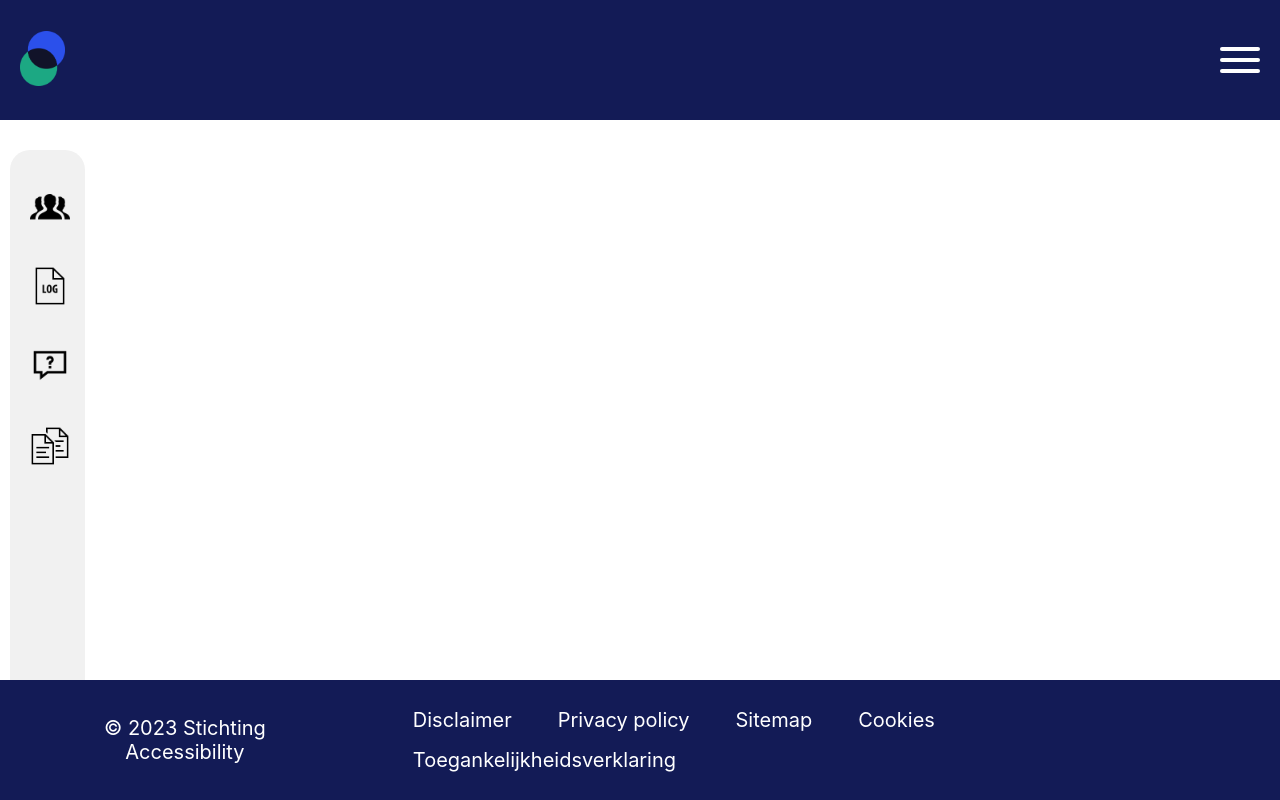
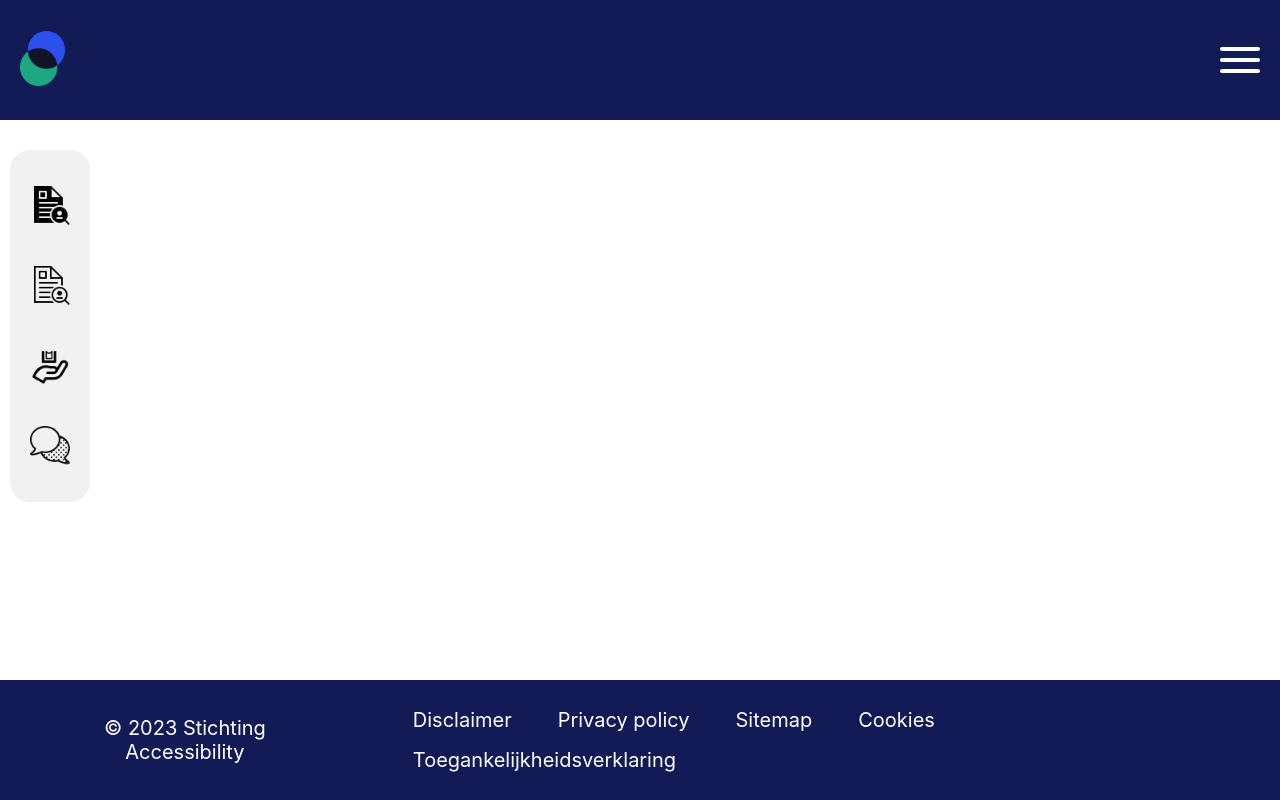
Before and after one commit to WPR-F/WPR-1-f, a React (Vite) app in the folder wprfReact/: page / in a window 1280 px wide. Built offline with nearby package versions, Linux system fonts and the light colour scheme.

Commit message:
Sidebar Final Touch

```diff
--- a/wprfReact/src/App.jsx
+++ b/wprfReact/src/App.jsx
@@ -8,7 +8,7 @@ function App() {
     <div className="App">
       <header className="App-header">
         <Navbar/>
-        <SidebarAdminPortal/>
+        <SidebarPanellidPortal/>
 
       </header>
       <footer><Footer/></footer>
--- a/wprfReact/src/Navbar.css
+++ b/wprfReact/src/Navbar.css
@@ -22,6 +22,9 @@
     opacity: 0;
     margin: 0;
     cursor: pointer;
+    &:checked .nav-buttons {
+      display: block;
+    }
     &:checked ~ .nav-buttons {
       transform: translateX(0);
     }
--- a/wprfReact/src/Sidebar.css
+++ b/wprfReact/src/Sidebar.css
@@ -1,15 +1,16 @@
 .sidebar-container {
   position: fixed;
-  overflow: auto;
+  overflow: hidden;
+  white-space: nowrap;
   top: 150px;
   border-radius: 20px;
   left: 10px;
-  height: 800px;
-  width: 75px;
+  height: auto;
+  width: 80px;
   display: flex;
   background-color: #f1f1f1;
   justify-content: space-between;
-  transition: width 1s;
+  transition: width 1s, height 2s;
   &:hover {
     width: 300px;
   }
```
